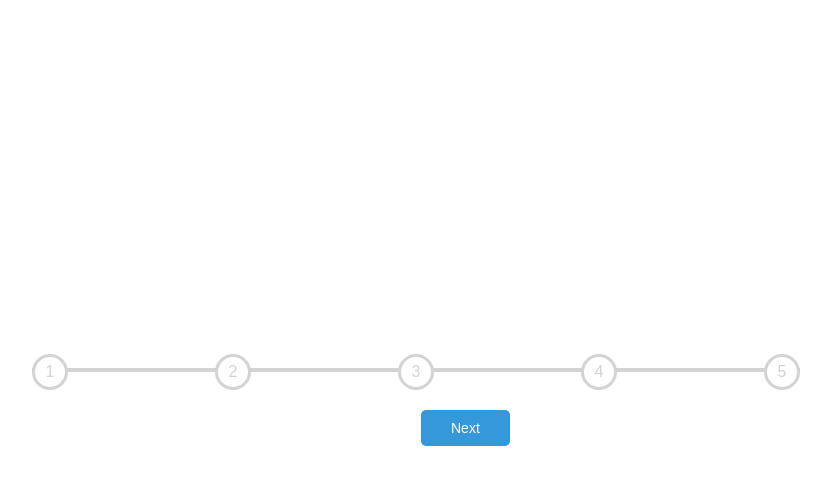
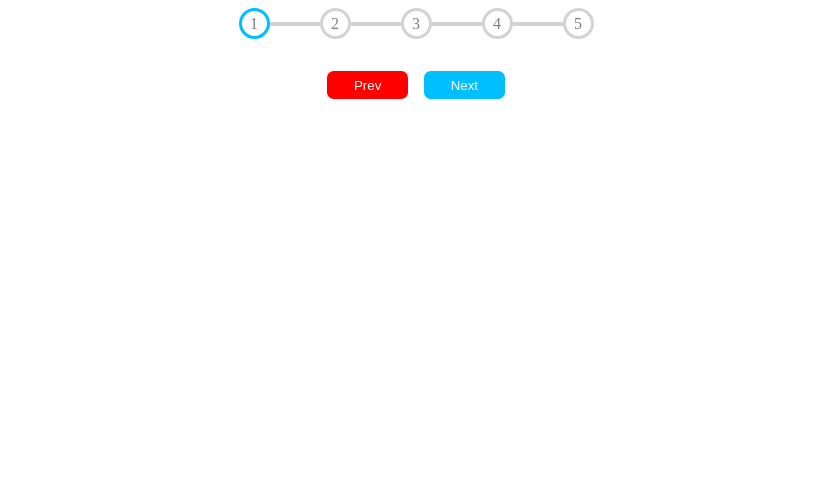
Before and after one commit to acciojob/progress-bar-Dhatchin100, a website: page main.html in a window 1280 px wide. Shown: the whole page, without its empty margins (224-1055 px from the left). Drawn offline with Linux system fonts and the light colour scheme.

Commit message:
created a submission

```diff
--- a/main.html
+++ b/main.html
@@ -8,19 +8,33 @@
 
 <body>
 	<!-- the entire body must be written by student -->
-<div class="progress-container">
-        <div class="progress" id="progress"></div>
+	<div class="container">
+		<div class="progress-bar">
+			<div class="circles">
 				<div class="circle active" id="circle-1">1</div>
+				<div class="line-container">
+					<div class="line" id="line-2"></div>
+				</div>
 				<div class="circle" id="circle-2">2</div>
+				<div class="line-container">
+					<div class="line" id="line-3"></div>
+				</div>
 				<div class="circle" id="circle-3">3</div>
+				<div class="line-container">
+					<div class="line" id="line-4"></div>
+				</div>
 				<div class="circle" id="circle-4">4</div>
+				<div class="line-container">
+					<div class="line" id="line-5"></div>
+				</div>
 				<div class="circle" id="circle-5">5</div>
 			</div>
 			<div class="buttons">
-        <button id="prev" disabled>Prev</button>
-        <button id="next">Next</button>
+				<button disabled class="button" id="prev">Prev</button>
+				<button class="button" id="next">Next</button>
 			</div>
-
+		</div>
+	</div>
     <script type="text/javascript" src="./script.js">
 </script>
 
--- a/script.js
+++ b/script.js
@@ -1,30 +1,50 @@
-const circles = document.querySelectorAll('.circle');
-const prevButton = document.getElementById('prev');
-const nextButton = document.getElementById('next');
-let currentStep = 0;
+//your JS code here. If required.
+//your JS code here. If required.
+const prevBtn=document.getElementById('prev')
+const nextBtn=document.getElementById('next')
 
-function updateProgress() {
-    circles.forEach((circle, index) => {
-        if (index < currentStep) {
-            circle.classList.add('active');
-        } else {
-            circle.classList.remove('active');
-        }
-    });
+let currentCircleCount=1
 
-    prevButton.disabled = currentStep === 0;
-    nextButton.disabled = currentStep === circles.length - 1;
-}
+nextBtn.addEventListener('click',()=>{
+	if(currentCircleCount+1<=5){
+		const currentCircle=document.getElementById(`circle-${currentCircleCount+1}`)
+		currentCircle.classList.add('active')
 
-nextButton.addEventListener('click', () => {
-    currentStep++;
-    updateProgress();
-});
+		const currentLine=document.getElementById(`line-${currentCircleCount+1}`)
+		currentLine.classList.add('line-active')
 
-prevButton.addEventListener('click', () => {
-    currentStep--;
-    updateProgress();
-});
+		++currentCircleCount
+	}
 
-// Initial state
-updateProgress();
+	if(currentCircleCount==5){
+		nextBtn.setAttribute("disabled","")
+	}else{
+		nextBtn.removeAttribute("disabled")
+	}
+
+	if(currentCircleCount>1){
+		prevBtn.removeAttribute("disabled")
+	}
+})
+
+prevBtn.addEventListener('click',()=>{
+	if(currentCircleCount>1){
+		const currentCircle=document.getElementById(`circle-${currentCircleCount}`)
+		currentCircle.classList.remove('active')
+
+		const currentLine=document.getElementById(`line-${currentCircleCount}`)
+		currentLine.classList.remove('line-active')
+
+		--currentCircleCount
+	}
+
+	if(currentCircleCount==1){
+		prevBtn.setAttribute("disabled","")
+	}else{
+		prevBtn.removeAttribute("disabled")
+	}
+
+	if(currentCircleCount<5){
+		nextBtn.removeAttribute("disabled")
+	}
+})
--- a/styles.css
+++ b/styles.css
@@ -1,74 +1,67 @@
-body {
-    font-family: Arial, sans-serif;
-    display: flex;
-    flex-direction: column;
-    justify-content: center;
-    align-items: center;
-    height: 100vh;
-    margin: 0;
+/*  your css code here. If applicable */
+.container{
+	display:flex;
+	justify-content:center;
+	align-items:center;
 }
 
-.progress-container {
-    display: flex;
-    justify-content: space-between;
-    position: relative;
-    width: 60%;
-    margin-bottom: 20px;
+.progress-bar{
+	display:flex;
+	flex-direction:column;
+	align-items:center;
+	gap:2em;
 }
 
-.circle {
-    width: 30px;
-    height: 30px;
-    background-color: white;
-    border-radius: 50%;
-    border: 3px solid lightgrey;
-    color: lightgrey;
-    display: flex;
-    justify-content: center;
-    align-items: center;
-    font-size: 16px;
-    z-index: 1;
+.circles{
+	display:flex;
+	/* gap:2em; */
 }
 
-.circle.active {
-    border-color: rgb(52,152,219);
-    color: rgb(52,152,219);
+.circle{
+	width:25px;
+	height:25px;
+	border:3px solid lightgray;
+	border-radius:50%;
+	display:flex;
+	justify-content:center;
+	align-items:center;
+	color:gray;
 }
 
-.progress {
-    position: absolute;
-    top: calc(50% - 2px); /* Adjusted top position */
-    left: 0;
-    height: 4px;
-    background-color: lightgray;
-    width: 100%;
-    z-index: 0;
-    transform: translateY(-50%);
+.active{
+	border-color:deepskyblue;
 }
 
-.progress-active {
-    background-color: rgb(52,152,219);
-    width: 0;
-    height: 100%; /* Ensure the height is 100% of the progress element */
-    transition: width 0.3s;
+.line-container{
+	display:flex;
+	justify-content:center;
+	align-items:center;
 }
 
-.buttons {
-    display: flex;
-    gap: 10px;
+.line {
+  height: 4px;
+  background-color: lightgray;
+  width: 50px;
 }
 
-button {
-    padding: 10px 30px;
-    font-size: 14px;
-    cursor: pointer;
-    background-color: rgb(52,152,219);
-    color: white;
-    border: none;
-    border-radius: 5px;
+.line-active{
+	background-color: deepskyblue;
 }
 
-button:disabled {
-    background-color: white;
-    cursor: not-allowed;
+.buttons{
+	display:flex;
+	gap:1em;
 }
+
+.button{
+	color:white;
+	background-color:deepskyblue;
+	border:none;
+	padding:0.5em 2em;
+	border-radius:0.5em;
+}
+
+.button:disabled{
+	background-color:red;
+	cursor:not-allowed;
+}
```
Lines whose indentation alone changed are shown as unchanged.
